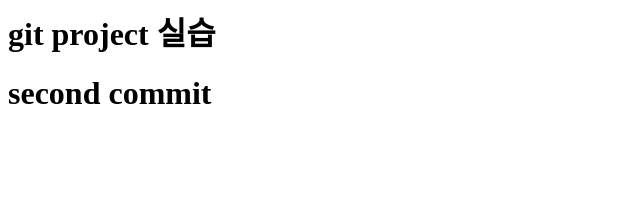
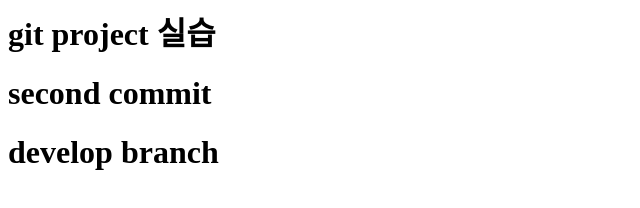
Before and after one commit to developerPKJ/git_project_OSS_5, a plain HTML site: page index.html in a window 1280 px wide. Shown: the whole page, without its empty margins (0-640 px from the left). Drawn offline with Linux system fonts and the light colour scheme.

Commit message:
create develop branch

```diff
--- a/index.html
+++ b/index.html
@@ -5,6 +5,8 @@
 <body>
     <h1>git project 실습</h1>
     <h1>second commit</h1>
+
+    <h1>develop branch</h1>
 </body>
 
 </html>
```
